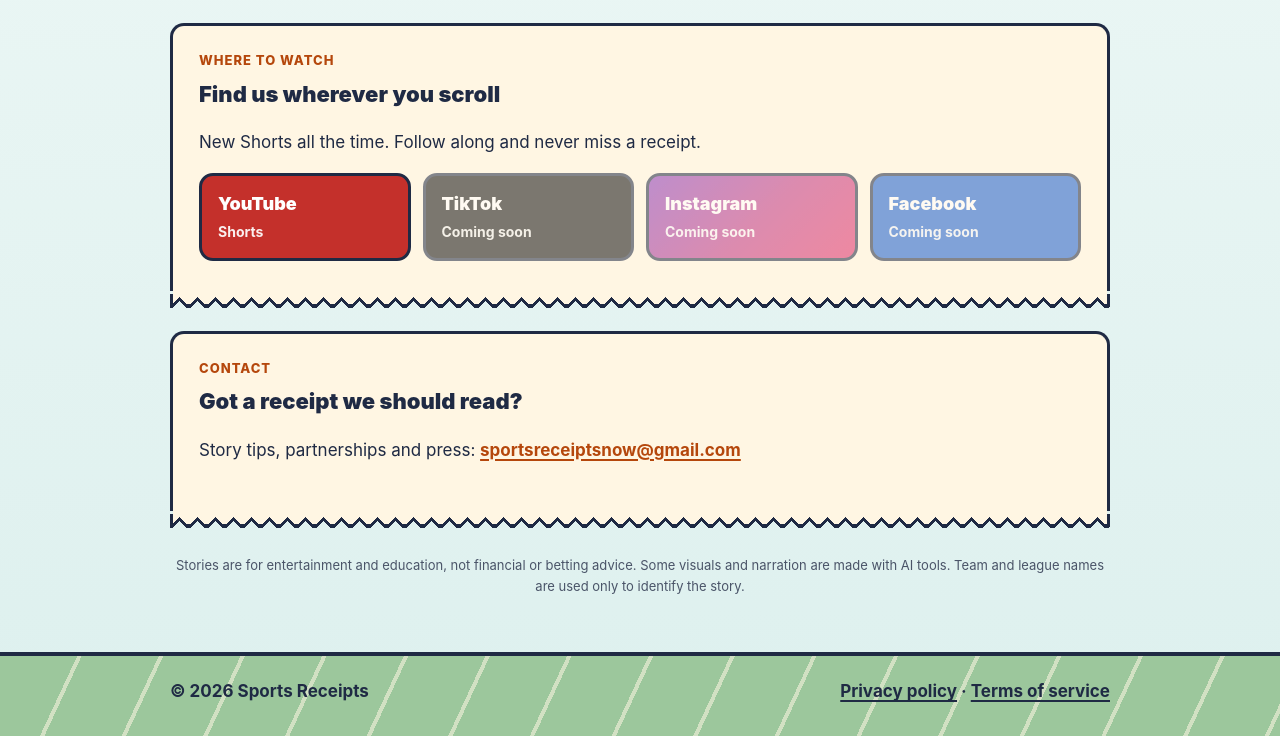
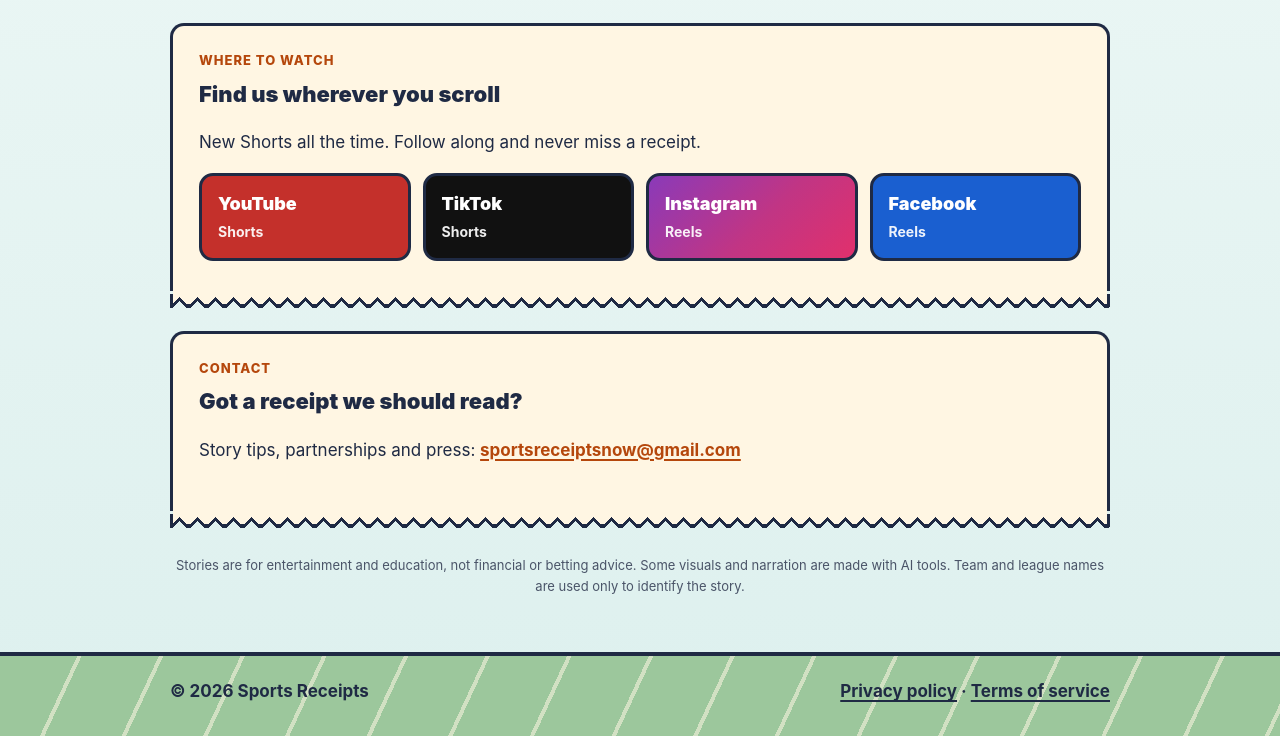
Before and after one commit to sportsreceiptsnow/sportsreceiptsnow.github.io, a plain HTML site: page index.html in a window 1280 px wide. Shown: the part 1911-2647 px from the top of the page. Drawn offline with Linux system fonts and the light colour scheme.

Commit message:
Add files via upload

```diff
--- a/index.html
+++ b/index.html
@@ -68,10 +68,10 @@
       <h2>Find us wherever you scroll</h2>
       <p>New Shorts all the time. Follow along and never miss a receipt.</p>
       <div class="platforms">
-        <a class="plat yt" href="https://www.youtube.com/@SportsReceipts" target="_blank" rel="noopener">YouTube<span>Shorts</span></a>
-        <a class="plat tt soon" aria-disabled="true">TikTok<span>Coming soon</span></a>
-        <a class="plat ig soon" aria-disabled="true">Instagram<span>Coming soon</span></a>
-        <a class="plat fb soon" aria-disabled="true">Facebook<span>Coming soon</span></a>
+        <a class="plat yt" href="https://www.youtube.com/@SportsReceiptsHQ" target="_blank" rel="noopener">YouTube<span>Shorts</span></a>
+        <a class="plat tt" href="https://www.tiktok.com/@sportsreceiptshq" target="_blank" rel="noopener">TikTok<span>Shorts</span></a>
+        <a class="plat ig" href="https://www.instagram.com/sportsreceiptshq/" target="_blank" rel="noopener">Instagram<span>Reels</span></a>
+        <a class="plat fb" href="https://www.facebook.com/profile.php?id=61596256514518" target="_blank" rel="noopener">Facebook<span>Reels</span></a>
       </div>
     </section>
 
```
Also changed, not shown: tiktok-callback.html (added, +28 -0 lines).
